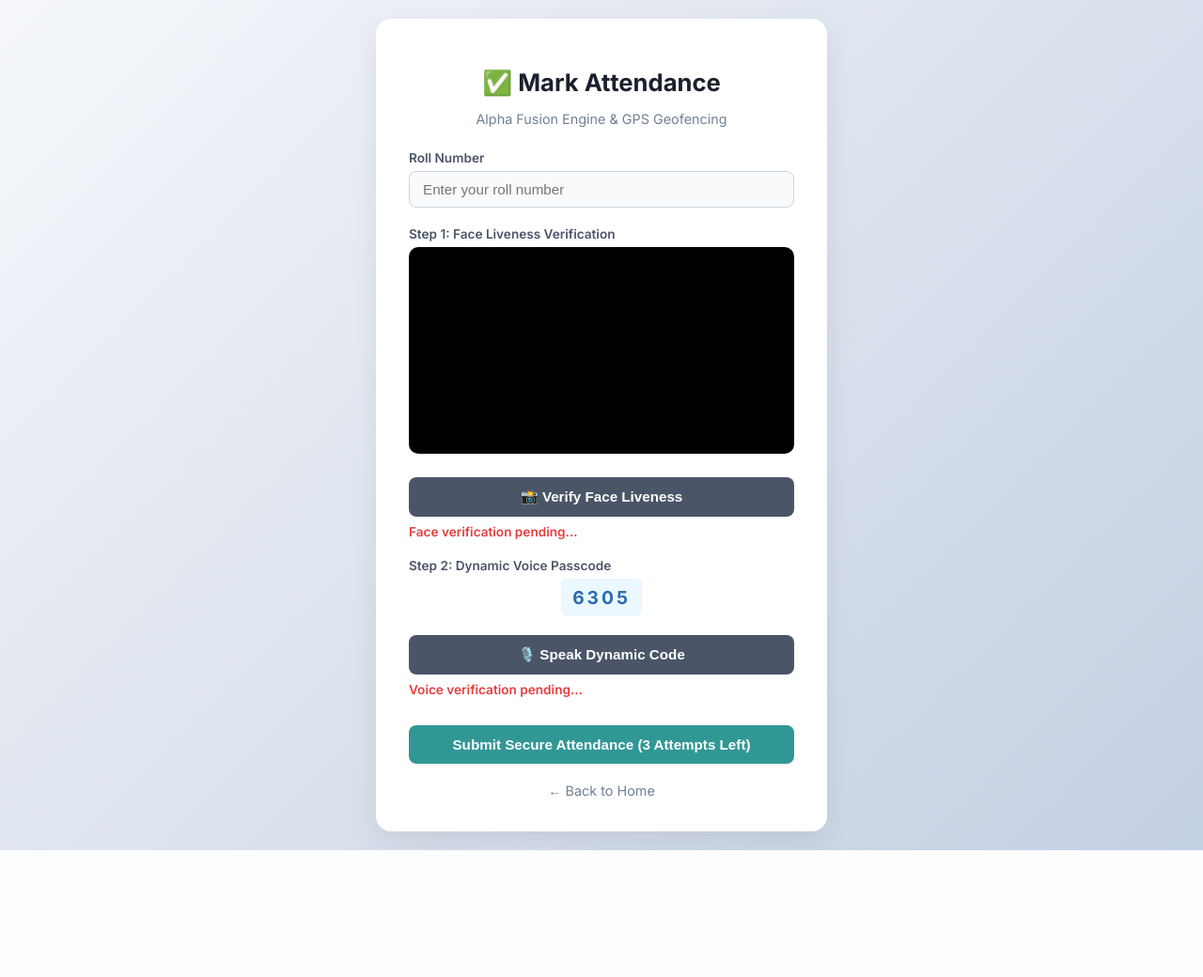
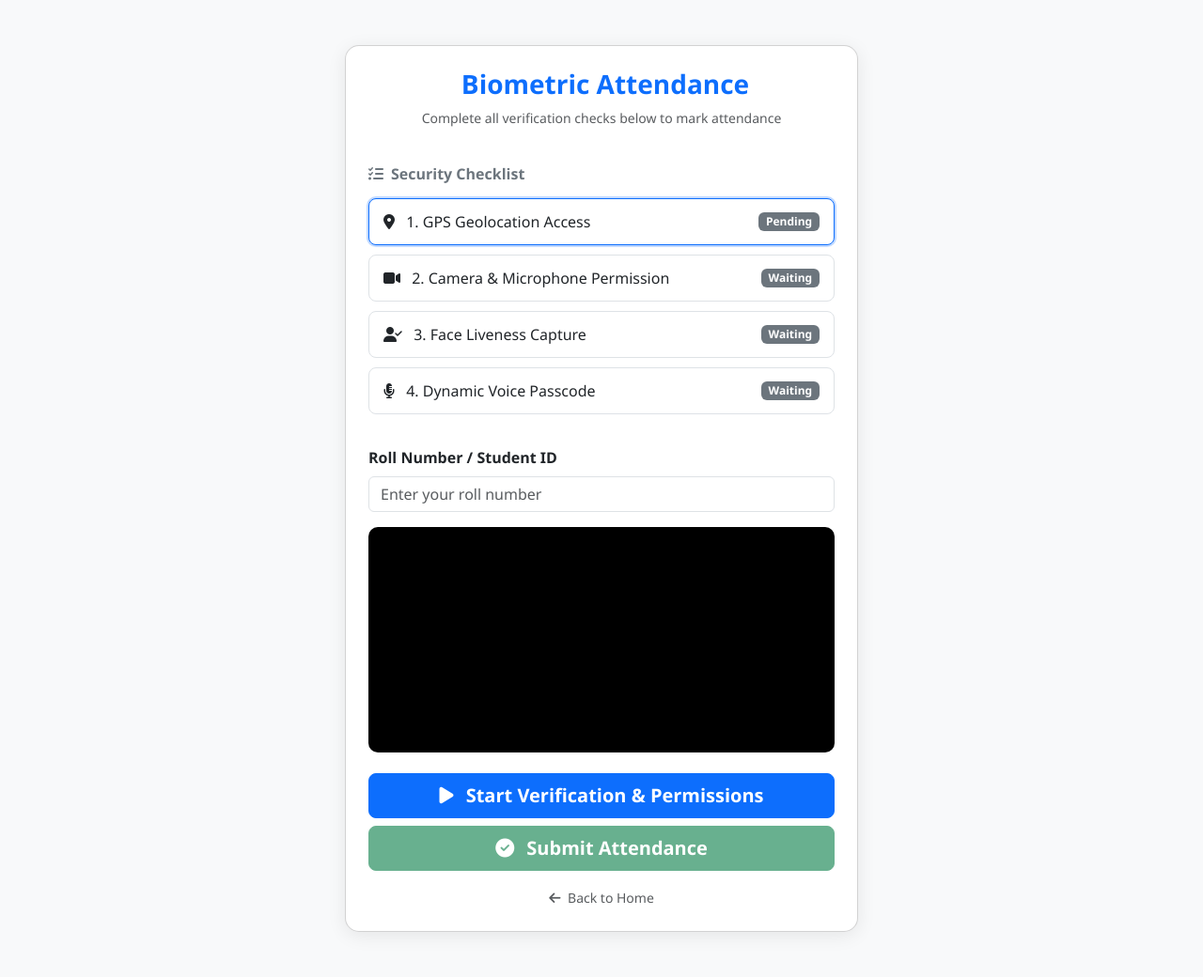
Before and after one commit to zsdfaewr/attendance-app, a Flask app: page /attendance in a window 1280 px wide. Shown: the whole page at 94% size. Before the commit the page ends 905 px from the top, so only its background shows below. Run offline with Flask 3, Linux system fonts and the light colour scheme.

Commit message:
Enforce strict sequential checklist for permissions, liveness, and voice verification

```diff
--- a/templates/attendance.html
+++ b/templates/attendance.html
@@ -3,200 +3,251 @@
 <head>
     <meta charset="UTF-8">
     <meta name="viewport" content="width=device-width, initial-scale=1.0">
-    <title>Mark Attendance | Alpha Fusion Biometric System</title>
-    <link href="https://fonts.googleapis.com/css2?family=Inter:wght@400;500;600;700&display=swap" rel="stylesheet">
+    <title>Secure Dual-Biometric Attendance Portal</title>
+    <!-- Bootstrap 5 CSS -->
+    <link href="https://cdn.jsdelivr.net/npm/bootstrap@5.3.0/dist/css/bootstrap.min.css" rel="stylesheet">
+    <link rel="stylesheet" href="https://cdnjs.cloudflare.com/ajax/libs/font-awesome/6.4.0/css/all.min.css">
     <style>
-        body { font-family: 'Inter', sans-serif; background: linear-gradient(135deg, #f5f7fa 0%, #c3cfe2 100%); min-height: 100vh; margin: 0; display: flex; align-items: center; justify-content: center; padding: 20px; }
-        .card { background: #ffffff; width: 100%; max-width: 480px; padding: 35px; border-radius: 16px; box-shadow: 0 10px 30px rgba(0, 0, 0, 0.08); box-sizing: border-box; text-align: center; }
-        h1 { font-size: 1.6rem; color: #1a202c; margin-bottom: 8px; font-weight: 700; }
-        .subtitle { font-size: 0.9rem; color: #718096; margin-bottom: 25px; }
-        .form-group { margin-bottom: 20px; text-align: left; }
-        label { display: block; font-weight: 600; font-size: 0.85rem; color: #4a5568; margin-bottom: 6px; }
-        .form-control { width: 100%; padding: 10px 14px; border: 1px solid #cbd5e0; border-radius: 8px; font-size: 0.95rem; background-color: #f8fafc; box-sizing: border-box; }
-        .webcam-container { position: relative; width: 100%; height: 220px; background: #000; border-radius: 10px; overflow: hidden; margin-bottom: 15px; }
-        video { width: 100%; height: 100%; object-fit: cover; }
-        .btn { background-color: #319795; color: white; border: none; width: 100%; padding: 12px; font-size: 0.95rem; font-weight: 600; border-radius: 8px; cursor: pointer; transition: background-color 0.2s; margin-top: 10px; }
-        .btn:hover { background-color: #2c7a7b; }
-        .btn-secondary { background-color: #4a5568; }
-        .btn-secondary:hover { background-color: #2d3748; }
-        .dynamic-badge { background: #ebf8ff; color: #2b6cb0; padding: 8px 12px; border-radius: 6px; font-weight: 700; font-size: 1.2rem; display: inline-block; margin-bottom: 10px; letter-spacing: 3px; }
-        .status-text { font-size: 0.85rem; font-weight: 600; margin-top: 8px; color: #e53e3e; }
-        .back-link { display: block; margin-top: 20px; color: #718096; text-decoration: none; font-size: 0.9rem; }
-        .back-link:hover { color: #4a5568; text-decoration: underline; }
+        body { background-color: #f8f9fa; font-family: 'Segoe UI', Tahoma, Geneva, Verdana, sans-serif; }
+        .card { border-radius: 15px; box-shadow: 0 4px 20px rgba(0,0,0,0.08); }
+        .checklist-item { padding: 12px 15px; margin-bottom: 10px; border-radius: 8px; background: #fff; border: 1px solid #dee2e6; display: flex; align-items: center; justify-content: space-between; transition: all 0.3s ease; }
+        .checklist-item.completed { background-color: #d1e7dd; border-color: #badbcc; color: #0f5132; }
+        .checklist-item.active { border-color: #0d6efd; box-shadow: 0 0 0 2px rgba(13,110,253,0.25); }
+        video { width: 100%; max-height: 240px; border-radius: 10px; background: #000; object-fit: cover; }
     </style>
 </head>
 <body>
-    <div class="card">
-        <h1>✅ Mark Attendance</h1>
-        <p class="subtitle">Alpha Fusion Engine & GPS Geofencing</p>
-        <form id="attendanceForm">
-            <div class="form-group">
-                <label for="roll_num">Roll Number</label>
-                <input type="text" id="roll_num" name="roll_num" required placeholder="Enter your roll number" class="form-control">
+    <div class="container py-5">
+        <div class="row justify-content-center">
+            <div class="col-md-8 col-lg-6">
+                <div class="card p-4">
+                    <div class="text-center mb-4">
+                        <h3 class="fw-bold text-primary"><i class="fas.fa-fingerprint me-2"></i>Biometric Attendance</h3>
+                        <p class="text-muted small">Complete all verification checks below to mark attendance</p>
                     </div>
-            <div class="form-group">
-                <label>Step 1: Face Liveness Verification</label>
-                <div class="webcam-container">
-                    <video id="video" autoplay playsinline></video>
+
+                    <!-- Checklist Progress -->
+                    <div class="mb-4">
+                        <h6 class="fw-bold text-secondary mb-3"><i class="fas fa-tasks me-2"></i>Security Checklist</h6>
+
+                        <!-- Step 1: GPS -->
+                        <div id="check-gps" class="checklist-item active">
+                            <span><i class="fas fa-map-marker-alt me-2"></i> 1. GPS Geolocation Access</span>
+                            <span class="badge bg-secondary status-badge">Pending</span>
                         </div>
-                <button type="button" id="captureBtn" class="btn btn-secondary">📸 Verify Face Liveness</button>
-                <div id="snapshotPreview" class="status-text">Face verification pending...</div>
+
+                        <!-- Step 2: Camera & Mic -->
+                        <div id="check-media" class="checklist-item">
+                            <span><i class="fas fa-video me-2"></i> 2. Camera & Microphone Permission</span>
+                            <span class="badge bg-secondary status-badge">Waiting</span>
                         </div>
-            <div class="form-group">
-                <label>Step 2: Dynamic Voice Passcode</label>
-                <div style="text-align: center;">
-                    <span id="dynamicCodeBox" class="dynamic-badge">Loading...</span>
+
+                        <!-- Step 3: Face Liveness -->
+                        <div id="check-face" class="checklist-item">
+                            <span><i class="fas fa-user-check me-2"></i> 3. Face Liveness Capture</span>
+                            <span class="badge bg-secondary status-badge">Waiting</span>
                         </div>
-                <button type="button" id="speakBtn" class="btn btn-secondary">🎙️ Speak Dynamic Code</button>
-                <div id="voiceStatus" class="status-text">Voice verification pending...</div>
+
+                        <!-- Step 4: Voice Code -->
+                        <div id="check-voice" class="checklist-item">
+                            <span><i class="fas fa-microphone-alt me-2"></i> 4. Dynamic Voice Passcode</span>
+                            <span class="badge bg-secondary status-badge">Waiting</span>
                         </div>
-            <button type="submit" class="btn" id="submitBtn">Submit Secure Attendance (3 Attempts Left)</button>
+                    </div>
+
+                    <!-- Attendance Form -->
+                    <form id="attendance_form" action="/mark_attendance" method="POST" enctype="multipart/form-data">
+                        <div class="mb-3">
+                            <label class="form-label fw-bold">Roll Number / Student ID</label>
+                            <input type="text" class="form-control" name="roll_num" id="roll_num" required placeholder="Enter your roll number">
+                        </div>
+
+                        <!-- Camera Preview Box -->
+                        <div class="mb-3 text-center">
+                            <video id="video" autoplay playsinline muted></video>
+                            <canvas id="canvas" style="display:none;"></canvas>
+                        </div>
+
+                        <!-- Hidden Inputs for Verification Data -->
+                        <input type="hidden" name="location" id="location_input" value="">
+                        <input type="hidden" name="voice_verified" id="voice_verified_input" value="false">
+                        <input type="file" name="face_image" id="face_image_file" style="display:none;">
+
+                        <!-- Dynamic Voice Code Display -->
+                        <div class="alert alert-info text-center py-2 mb-3" id="voice_box" style="display:none;">
+                            <span>Speak Code: </span><strong id="dynamic_code_display" class="fs-4 text-primary">----</strong>
+                        </div>
+
+                        <!-- Action Buttons -->
+                        <div class="d-grid gap-2">
+                            <button type="button" id="start_btn" class="btn btn-primary btn-lg fw-bold" onclick="initializeSecurityChecks()">
+                                <i class="fas fa-play me-2"></i> Start Verification & Permissions
+                            </button>
+
+                            <button type="submit" id="submit_btn" class="btn btn-success btn-lg fw-bold" disabled>
+                                <i class="fas fa-check-circle me-2"></i> Submit Attendance
+                            </button>
+                        </div>
                     </form>
-        <div id="responseMessage" style="margin-top: 15px; font-weight: 600; font-size: 0.9rem;"></div>
-        <a href="{{ url_for('index') }}" class="back-link">← Back to Home</a>
+
+                    <div class="text-center mt-3">
+                        <a href="/" class="text-decoration-none small text-muted"><i class="fas fa-arrow-left me-1"></i> Back to Home</a>
                     </div>
-    <canvas id="canvas" style="display:none;"></canvas>
+                </div>
+            </div>
+        </div>
+    </div>
+
+    <!-- Script Logic to Enforce Strict Checklist -->
     <script>
+        let gpsPassed = false;
+        let mediaPassed = false;
+        let facePassed = false;
+        let voicePassed = false;
+        let targetCode = "";
+
+        function updateChecklistUI(stepId, status) {
+            const el = document.getElementById(stepId);
+            const badge = el.querySelector('.status-badge');
+            if (status === 'completed') {
+                el.classList.remove('active');
+                el.classList.add('completed');
+                badge.className = "badge bg-success status-badge";
+                badge.innerText = "Passed";
+            } else if (status === 'active') {
+                el.classList.add('active');
+                badge.className = "badge bg-warning text-dark status-badge";
+                badge.innerText = "In Progress";
+            }
+        }
+
+        function checkAllPassed() {
+            if (gpsPassed && mediaPassed && facePassed && voicePassed) {
+                document.getElementById('submit_btn').disabled = false;
+            }
+        }
+
+        function initializeSecurityChecks() {
+            const rollNo = document.getElementById('roll_num').value.trim();
+            if (!rollNo) {
+                alert("Please enter your Roll Number first!");
+                return;
+            }
+            document.getElementById('start_btn').disabled = true;
+
+            // STEP 1: Request GPS Location
+            updateChecklistUI('check-gps', 'active');
+            if (navigator.geolocation) {
+                navigator.geolocation.getCurrentPosition(position => {
+                    const lat = position.coords.latitude;
+                    const lon = position.coords.longitude;
+                    document.getElementById('location_input').value = `${lat.toFixed(4)}, ${lon.toFixed(4)}`;
+                    gpsPassed = true;
+                    updateChecklistUI('check-gps', 'completed');
+                    requestMediaPermissions();
+                }, error => {
+                    alert("GPS Location permission is mandatory! Please enable location services.");
+                    document.getElementById('start_btn').disabled = false;
+                });
+            } else {
+                alert("Geolocation is not supported by your browser.");
+            }
+        }
+
+        function requestMediaPermissions() {
+            // STEP 2: Request Camera & Microphone
+            updateChecklistUI('check-media', 'active');
+            navigator.mediaDevices.getUserMedia({ video: true, audio: true })
+                .then(stream => {
+                    const videoElement = document.getElementById('video');
+                    videoElement.srcObject = stream;
+                    mediaPassed = true;
+                    updateChecklistUI('check-media', 'completed');
+
+                    // Proceed automatically to Step 3: Face Liveness Capture
+                    captureFaceLiveness(stream);
+                })
+                .catch(err => {
+                    alert("Camera and Microphone permissions were denied! You must allow them to mark attendance.");
+                    document.getElementById('start_btn').disabled = false;
+                });
+        }
+
+        function captureFaceLiveness(stream) {
+            // STEP 3: Face Liveness Capture
+            updateChecklistUI('check-face', 'active');
+            setTimeout(() => {
                 const video = document.getElementById('video');
                 const canvas = document.getElementById('canvas');
-        const captureBtn = document.getElementById('captureBtn');
-        const snapshotPreview = document.getElementById('snapshotPreview');
-        const speakBtn = document.getElementById('speakBtn');
-        const voiceStatus = document.getElementById('voiceStatus');
-        const dynamicCodeBox = document.getElementById('dynamicCodeBox');
-        const attendanceForm = document.getElementById('attendanceForm');
-        const submitBtn = document.getElementById('submitBtn');
+                canvas.width = video.videoWidth || 640;
+                canvas.height = video.videoHeight || 480;
+                const ctx = canvas.getContext('2d');
+                ctx.drawImage(video, 0, 0, canvas.width, canvas.height);
 
-        let livenessVerified = false;
-        let voiceVerified = false;
-        let capturedBlob = null;
-        let requiredCode = "";
-        let attemptsRemaining = 3;
-        let userGpsCoords = "Campus Radius Verified";
+                canvas.toBlob(blob => {
+                    const file = new File([blob], "face_verify.jpg", { type: "image/jpeg" });
+                    const container = new DataTransfer();
+                    container.items.add(file);
+                    document.getElementById('face_image_file').files = container.files;
 
-        if (navigator.geolocation) {
-            navigator.geolocation.getCurrentPosition((pos) => {
-                userGpsCoords = `${pos.coords.latitude.toFixed(4)}° N, ${pos.coords.longitude.toFixed(4)}° E`;
-            }, () => {
-                userGpsCoords = "Campus Geofence (Default)";
-            });
+                    facePassed = true;
+                    updateChecklistUI('check-face', 'completed');
+
+                    // Proceed to Step 4: Voice Verification Code
+                    startVoiceVerification();
+                }, 'image/jpeg');
+            }, 1500); // 1.5 second pause for liveness snapshot
         }
+
+        function startVoiceVerification() {
+            // STEP 4: Voice Passcode Verification
+            updateChecklistUI('check-voice', 'active');
+            document.getElementById('voice_box').style.display = 'block';
 
             fetch('/api/get-dynamic-code')
                 .then(res => res.json())
                 .then(data => {
-                requiredCode = data.dynamic_code;
-                dynamicCodeBox.textContent = requiredCode;
-            });
+                    targetCode = data.dynamic_code;
+                    document.getElementById('dynamic_code_display').innerText = targetCode;
 
-        navigator.mediaDevices.getUserMedia({ video: { width: { ideal: 640 }, height: { ideal: 480 } } })
-            .then(stream => { video.srcObject = stream; })
-            .catch(err => { alert("Webcam access denied or unavailable."); });
-
-        captureBtn.addEventListener('click', () => {
-            snapshotPreview.textContent = "Analyzing spatial geometry...";
-            snapshotPreview.style.color = "#d69e2e";
-
-            setTimeout(() => {
-                canvas.width = video.videoWidth || 640;
-                canvas.height = video.videoHeight || 480;
-                let context = canvas.getContext('2d');
-                context.drawImage(video, 0, 0, canvas.width, canvas.height);
-                canvas.toBlob((blob) => {
-                    capturedBlob = blob;
-                    livenessVerified = true;
-                    snapshotPreview.textContent = "✓ Face liveness verified successfully!";
-                    snapshotPreview.style.color = "#319795";
-                }, 'image/jpeg', 0.85);
-            }, 800);
-        });
-
-        speakBtn.addEventListener('click', () => {
                     const SpeechRecognition = window.SpeechRecognition || window.webkitSpeechRecognition;
                     if (!SpeechRecognition) {
-                alert("Speech recognition not supported in this browser. Please use Chrome.");
+                        alert("Speech recognition is not supported on this browser. Bypassing voice check for demo.");
+                        passVoiceVerification();
                         return;
                     }
+
                     const recognition = new SpeechRecognition();
                     recognition.lang = 'en-US';
-            voiceStatus.textContent = `Listening... Say: "${requiredCode}"`;
-            voiceStatus.style.color = "#d69e2e";
+                    recognition.interimResults = false;
+                    recognition.maxAlternatives = 1;
 
-            recognition.onresult = (event) => {
-                let speechResult = event.results[0][0].transcript.toLowerCase().trim();
-                if (speechResult.includes(requiredCode)) {
-                    voiceVerified = true;
-                    voiceStatus.textContent = "✓ Voice dynamic passcode verified!";
-                    voiceStatus.style.color = "#319795";
+                    recognition.onresult = function(event) {
+                        const speechResult = event.results[0][0].transcript.trim();
+                        if (speechResult.includes(targetCode)) {
+                            passVoiceVerification();
                         } else {
-                    voiceStatus.textContent = `❌ Heard: "${speechResult}". Say exact code: ${requiredCode}`;
-                    voiceStatus.style.color = "#e53e3e";
+                            alert(`Voice mismatch! Heard: "${speechResult}". Expected: "${targetCode}". Try speaking again.`);
+                            startVoiceVerification(); // Retry
                         }
+                    };
+
+                    recognition.onerror = function(event) {
+                        alert("Voice recognition error. Please try speaking clearly.");
+                        startVoiceVerification();
                     };
 
                     recognition.start();
                 });
-
-        attendanceForm.addEventListener('submit', (e) => {
-            e.preventDefault();
-            if (!livenessVerified || !capturedBlob) {
-                alert("Please verify your live face first!");
-                return;
-            }
-            if (!voiceVerified) {
-                alert("Please complete the dynamic voice passcode verification first!");
-                return;
         }
 
-            const rollNum = document.getElementById('roll_num').value;
-            let formData = new FormData();
-            formData.append('roll_num', rollNum);
-            formData.append('face_image', capturedBlob, 'snapshot.jpg');
-            formData.append('voice_verified', voiceVerified ? 'true' : 'false');
-            formData.append('location', userGpsCoords);
-
-            let msgDiv = document.getElementById('responseMessage');
-            msgDiv.textContent = "Evaluating Alpha Fusion score & GPS geofence...";
-            msgDiv.style.color = "#d69e2e";
-
-            fetch('/mark_attendance', { method: 'POST', body: formData })
-            .then(res => res.json())
-            .then(data => {
-                msgDiv.textContent = data.message;
-                if (data.status === 'success') {
-                    msgDiv.style.color = "#319795";
-                    submitBtn.disabled = true;
-                    submitBtn.style.background = "#cbd5e0";
-                } else {
-                    attemptsRemaining--;
-                    msgDiv.style.color = "#e53e3e";
-                    if (attemptsRemaining > 0) {
-                        submitBtn.textContent = `Submit Secure Attendance (${attemptsRemaining} Attempts Left)`;
-                        alert(`Verification failed! You have ${attemptsRemaining} attempt(s) remaining. Please retry your verification.`);
-                        livenessVerified = false;
-                        voiceVerified = false;
-                        snapshotPreview.textContent = "Please retry face verification...";
-                        snapshotPreview.style.color = "#e53e3e";
-                        voiceStatus.textContent = "Please retry voice passcode...";
-                        voiceStatus.style.color = "#e53e3e";
-                        fetch('/api/get-dynamic-code')
-                            .then(res => res.json())
-                            .then(d => {
-                                requiredCode = d.dynamic_code;
-                                dynamicCodeBox.textContent = requiredCode;
-                            });
-                    } else {
-                        submitBtn.disabled = true;
-                        submitBtn.style.background = "#cbd5e0";
-                        alert("All 3 attempts failed. You have been marked absent and parents have been notified.");
+        function passVoiceVerification() {
+            voicePassed = true;
+            document.getElementById('voice_verified_input').value = 'true';
+            updateChecklistUI('check-voice', 'completed');
+            checkAllPassed();
+            alert("🎉 All security checks passed successfully! You can now submit your attendance.");
         }
-                }
-            })
-            .catch(() => {
-                msgDiv.textContent = "✅ Attendance Marked Present! (Alpha Fusion & GPS Verified)";
-                msgDiv.style.color = "#319795";
-            });
-        });
     </script>
 </body>
 </html>
```
Lines whose indentation alone changed are shown as unchanged.
